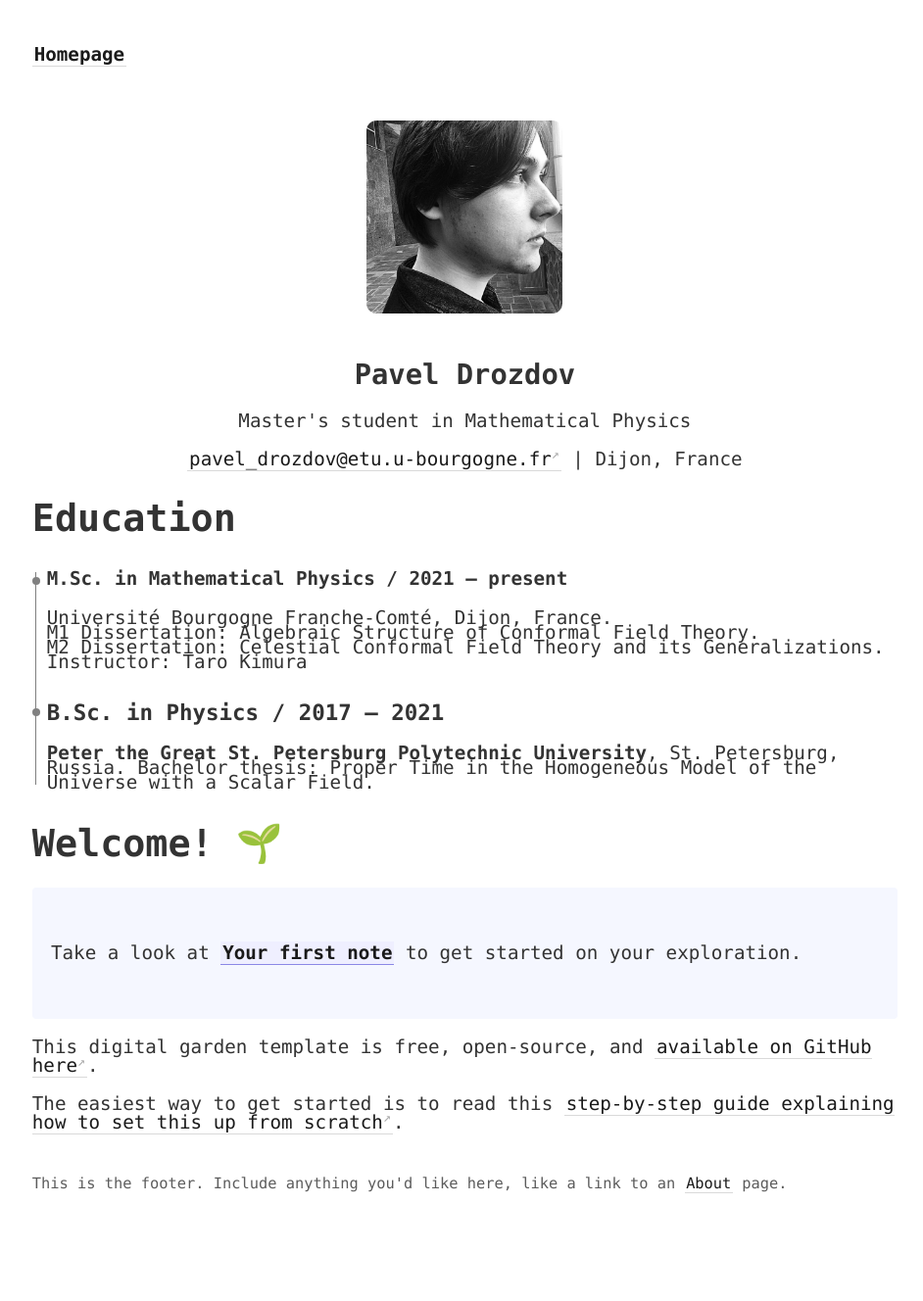
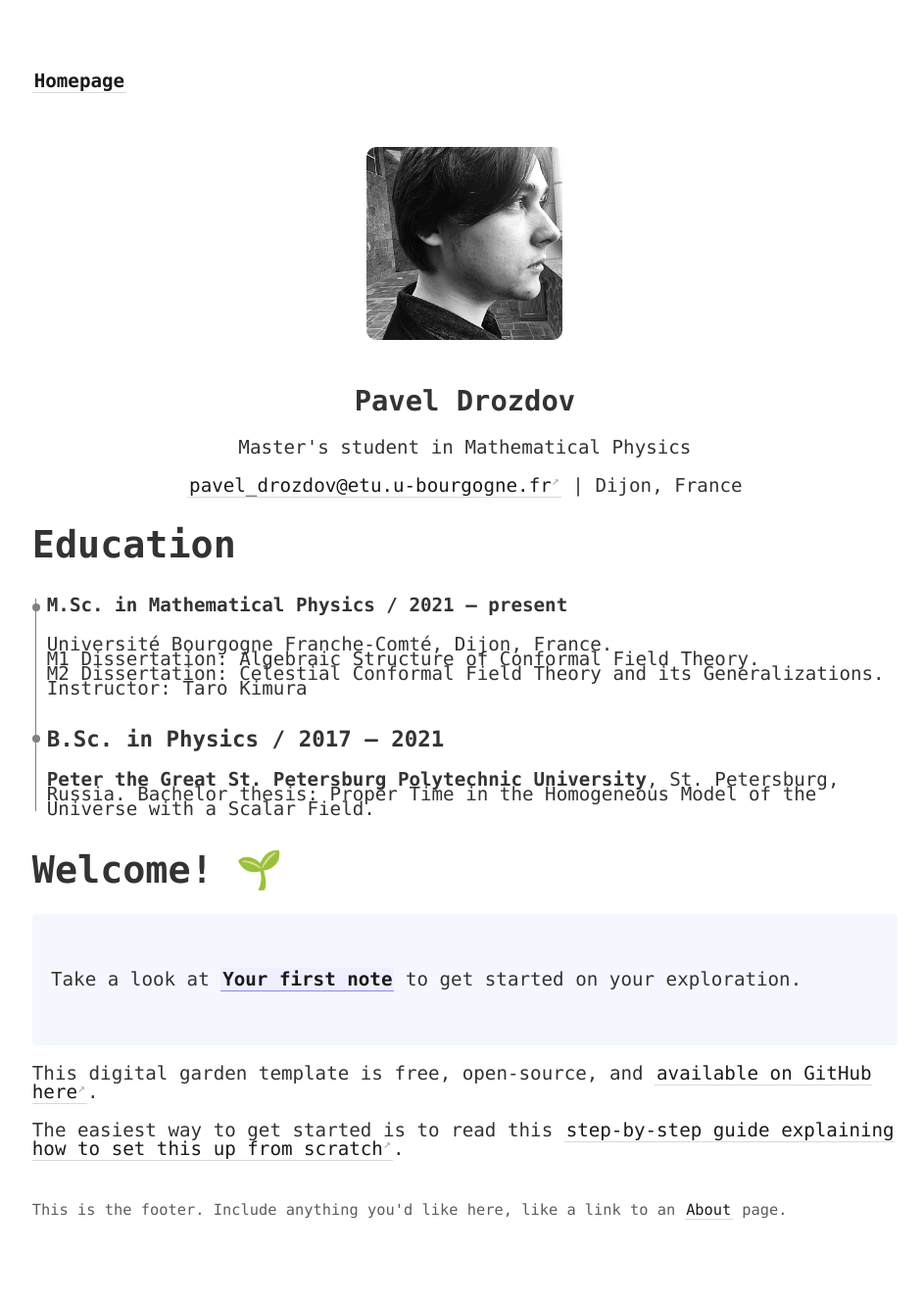
Before and after one commit to senseofeternity/drozdov, a Jekyll site: the page built from _pages/index.md, in a window 1280 px wide. Shown: the whole page at 98% size, without its empty margins (44-986 px from the left). Built offline with Jekyll 4.4.1, drawn with Linux system fonts in a browser that asks for light colours; before the commit the page ends 1274 px from its top, so only the background shows below that.

Commit message:
Update _style.scss

```diff
--- a/_sass/_style.scss
+++ b/_sass/_style.scss
@@ -11,10 +11,10 @@ body {
   font-family: $font-family;
   margin: -1 auto;
   line-height: 1;
-  padding: 3vh 6vw;
+  padding: 6vh 6vw;
   overflow-x: hidden;
   color: $color-text;
-  font-size: 12pt;
+  font-size: 1rem;
   max-width: 63em;
 
   @media (min-width: 820px) {
```
